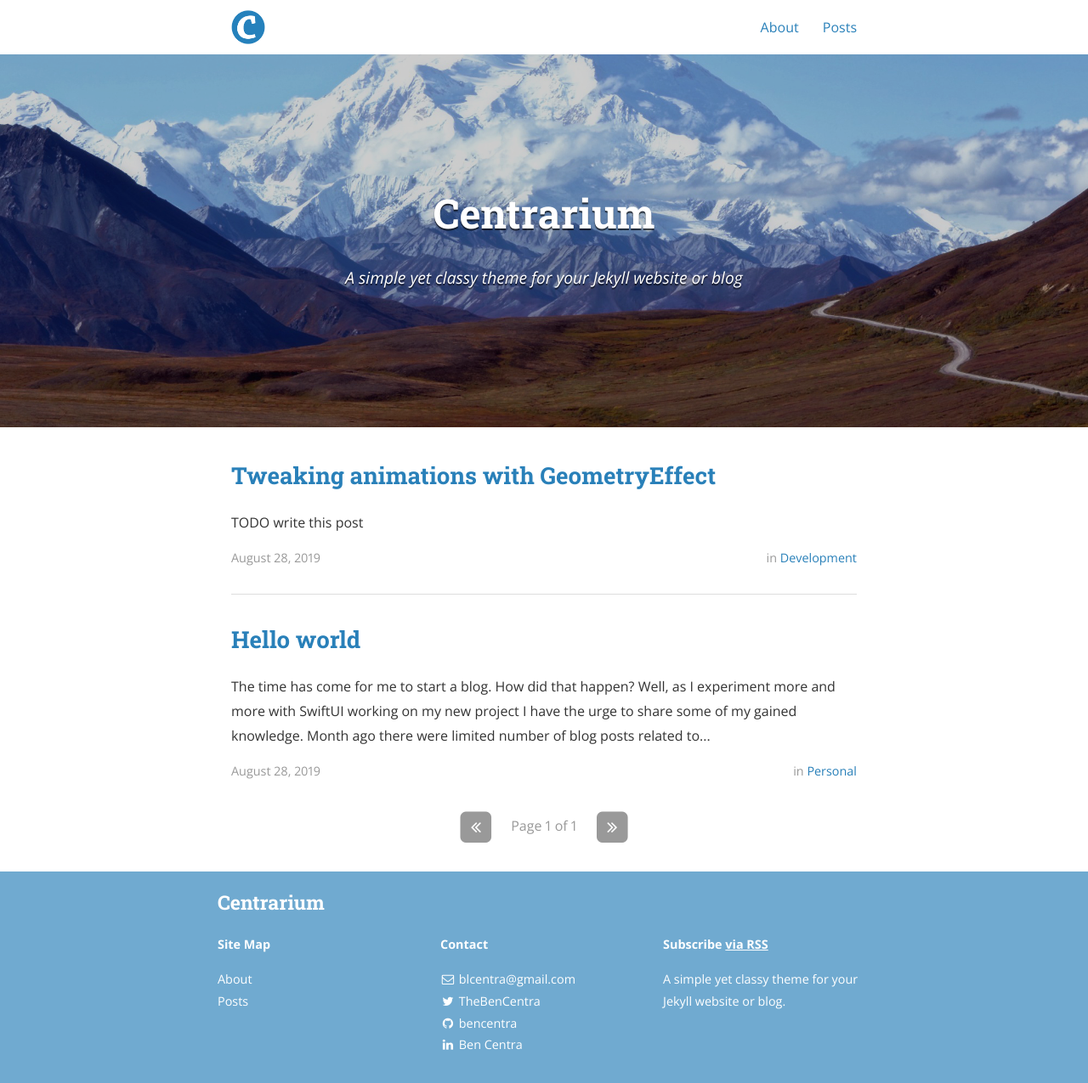
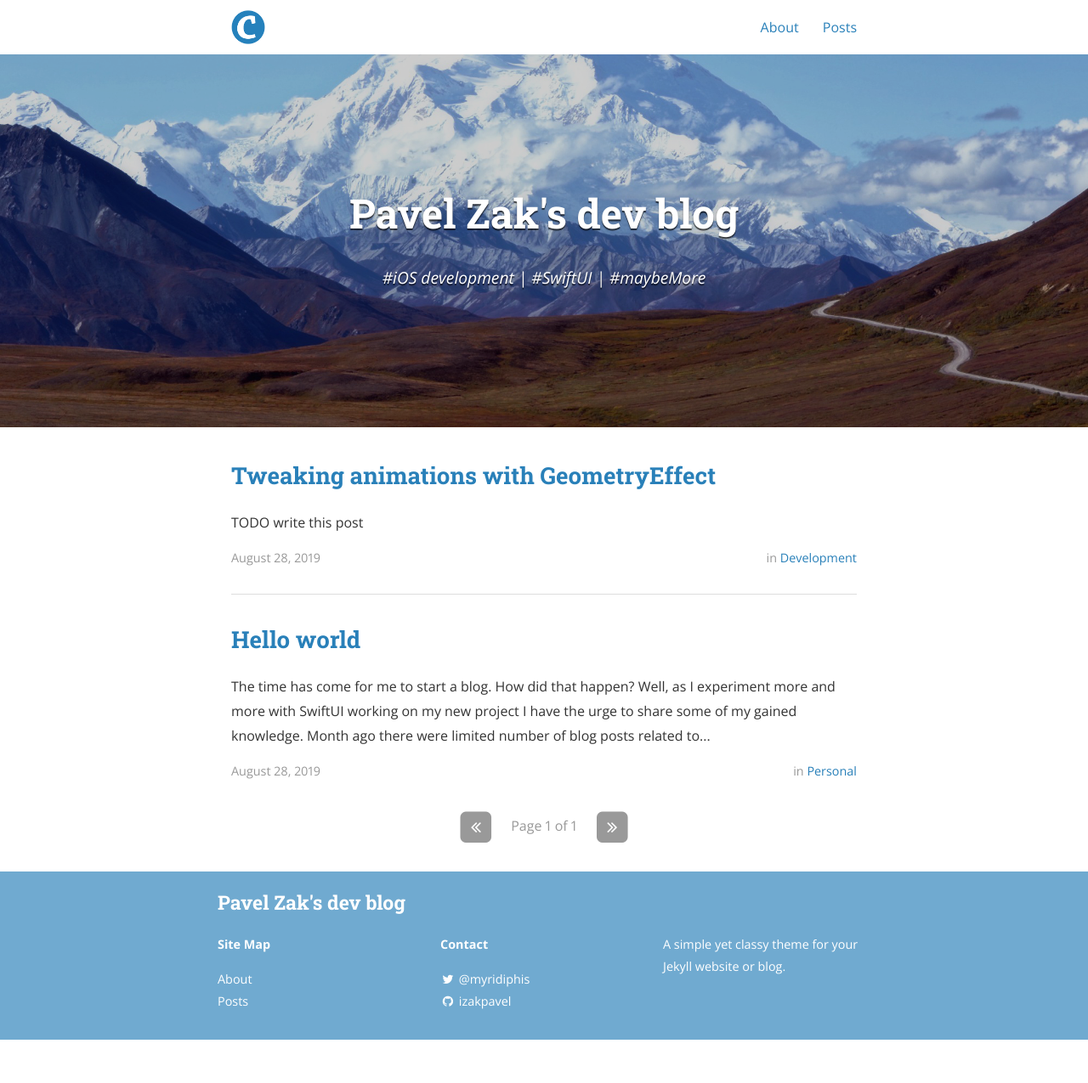
Before and after one commit to izakpavel/izakpavel.github.io, a Jekyll site: the page built from index.html, in a window 1280 px wide. Shown: the whole page at 85% size. Built offline with Jekyll 4.4.1, drawn with Linux system fonts in a browser that asks for light colours; nearby versions of some CDN libraries; the list of posts is cut into pages by our own code; after the commit the page ends 1224 px from its top, so only the background shows below that.

Commit message:
basic config

```diff
--- a/_config.yml
+++ b/_config.yml
@@ -8,17 +8,17 @@ exclude:
   - "/vendor/"
 
 # Site settings
-title: Centrarium
-subtitle: "A simple yet classy theme for your Jekyll website or blog"
-email: blcentra@gmail.com
-name: Ben Centra
+title: Pavel Zak's dev blog
+subtitle: "#iOS development | #SwiftUI | #maybeMore"
+email:
+name: Pavel Zak
 description: >
   A simple yet classy theme for your Jekyll website or blog.
 # Base URL of site (i.e. /blog). It should always start with a slash,
 # and never end with a slash. Set it to a blank value if hosting at the
 # root of your server.
-baseurl: "/centrarium" # the subpath of your site, e.g. /blog/
-url: "http://bencentra.github.io" # the base hostname & protocol for your site
+baseurl: "/blog" # the subpath of your site, e.g. /blog/
+url: "http://izakpavel.github.io" # the base hostname & protocol for your site
 cover: "/assets/header_image.jpg"
 logo: "/assets/logo.png"
 
@@ -30,10 +30,19 @@ inter_post_navigation: false
 highlightjs_theme: "monokai-sublime"
 
 # Disqus comments
-# disqus_shortname: bencentra
+# disqus_shortname: izakpavel
 
 # Google analytics
 # ga_tracking_id: "UA-XXXX-1"
+
+# Category descriptions (for archive pages)
+descriptions:
+  - cat: jekyll
+    desc: "Posts describing Jekyll setup techniques."
+
+  - cat: dummy
+    desc: "Just some placeholder posts, lorem ipsum and the rest."
+
 
 # Social icons and sharing options
 #
@@ -46,45 +55,45 @@ highlightjs_theme: "monokai-sublime"
 # social:
 #   - name: Twitter                         # Name of the service
 #     icon: twitter                         # Font Awesome icon to use (minus fa- prefix)
-#     username: "@TheBenCentra"             # (User) Name to display in the footer link
-#     url: https://twitter.com/TheBenCentra # URL of your profile (leave blank to not display in footer)
+#     username: "@myridiphis"             # (User) Name to display in the footer link
+#     url: https://twitter.com/myridiphis # URL of your profile (leave blank to not display in footer)
 #     desc: Follow me on Twitter            # Description to display as link title, etc
 #     share: true                           # Include in the "Share" section of posts
 social:
   - name: Twitter
     icon: twitter
-    username: TheBenCentra
-    url: https://twitter.com/TheBenCentra
+    username: "@myridiphis"
+    url: https://twitter.com/myridiphis
     desc: Follow me on Twitter
     share: true
 
   - name: Facebook
     icon: facebook
-    username: thebencentra
+    username:
     url:
     desc: Friend me on Facebook
     share: true
 
   - name: GitHub
     icon: github
-    username: bencentra
-    url: https://github.com/bencentra
+    username: izakpavel
+    url: https://github.com/izakpavel
     desc: Fork me on GitHub
     share: false
 
   - name: LinkedIn
     icon: linkedin
-    username: Ben Centra
-    url: https://www.linkedin.com/pub/ben-centra/47/769/60a
+    username:
+    url:
     desc: Connect with me on LinkedIn
-    share: true
+    share: false
 
   - name: Google+
     icon: google-plus
     username:
     url:
     desc: Add me to your Circles
-    share: true
+    share: false
 
   - name: YouTube
     icon: youtube
@@ -105,7 +114,7 @@ social:
     username:
     url:
     desc: Follow me on Pinterest
-    share: true
+    share: false
 
   - name: SoundCloud
     icon: soundcloud
@@ -174,6 +183,6 @@ protocols:
 
     twitter_image: "/assets/logo.png"
 
-    os_repo: "https://github.com/bencentra/centrarium.com"
+    os_repo: "https://github.com/izakpavel/izakpavel.github.io"
     os_rcs_type: "git"
-    os_src: "git@github.com:bencentra/centrarium.com.git"
+    os_src: "git@github.com:izakpavel/izakpavel.github.git"
--- a/_includes/footer.html
+++ b/_includes/footer.html
@@ -20,12 +20,14 @@
 
       <p><strong>Contact</strong></p>
       <ul class="social-media-list">
+		<!--
         <li>
           <a href="mailto:{{ site.email }}">
             <i class="fa fa-envelope-o"></i>
             <span class="username">{{ site.email }}</span>
           </a>
         </li>
+		-->
 
         {% for social in site.social %}
           {% if social.url != null %}
@@ -42,7 +44,6 @@
     </div>
 
     <div class="site-signature">
-      <p class="rss-subscribe text"><strong>Subscribe <a href="{{ "/feed.xml" | prepend: site.baseurl }}">via RSS</a></strong></p>
       <p class="text">{{ site.description }}</p>
     </div>
 
```
